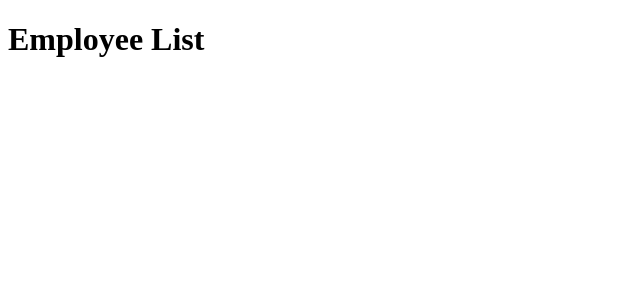
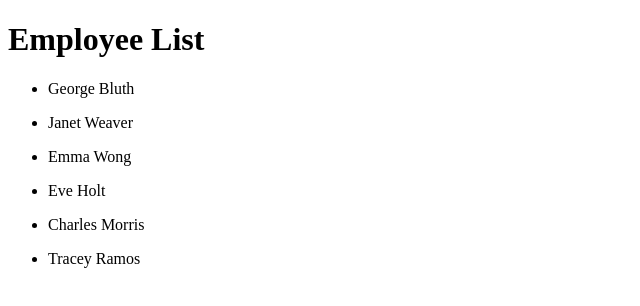
Before and after one commit to shagufta333/employee-management, a React (Create React App) app: page / in a window 1280 px wide. Shown: the top 306 px of the page, without its empty margins (0-640 px from the left). Built offline with nearby package versions, Linux system fonts and the light colour scheme.

Commit message:
passes the test for the employee list component and to display employee list

```diff
--- a/src/App.jsx
+++ b/src/App.jsx
@@ -1,9 +1,10 @@
 import React, { Component } from "react/cjs/react.development";
-
+import EmployeeList from "./components/EmployeeList";
 class App extends Component {
   render() {
     return <div>
       <h1 id='header'>Employee List</h1>
+      <EmployeeList />
     </div>;
   }
 }
--- /dev/null
+++ b/src/components/EmployeeList.jsx
@@ -0,0 +1,57 @@
+import React, { Component } from "react";
+
+class EmployeeList extends Component {
+  state = {
+    employees: [
+      {
+        id: 1,
+        first_name: "George",
+        last_name: "Bluth",
+        avatar: "https://reqres.in/img/faces/1-image.jpg",
+      },
+      {
+        id: 2,
+        first_name: "Janet",
+        last_name: "Weaver",
+        avatar: "https://reqres.in/img/faces/2-image.jpg",
+      },
+      {
+        id: 3,
+        first_name: "Emma",
+        last_name: "Wong",
+        avatar: "https://reqres.in/img/faces/3-image.jpg",
+      },
+      {
+        id: 4,
+        first_name: "Eve",
+        last_name: "Holt",
+        avatar: "https://reqres.in/img/faces/4-image.jpg",
+      },
+      {
+        id: 5,
+        first_name: "Charles",
+        last_name: "Morris",
+        avatar: "https://reqres.in/img/faces/5-image.jpg",
+      },
+      {
+        id: 6,
+        first_name: "Tracey",
+        last_name: "Ramos",
+        avatar: "https://reqres.in/img/faces/6-image.jpg",
+      },
+    ],
+  };
+  render() {
+    let employeeList = this.state.employees.map((employee) => {
+      return (
+        <li key={employee.id} className="employee-item">
+          <p>
+            {employee.first_name} {employee.last_name}
+          </p>
+        </li>
+      );
+    });
+    return <ul id="employee-list">{employeeList}</ul>;
+  }
+}
+export default EmployeeList;
```
Also changed, not shown: 1 other file (tests, documents, lock files or other folders).
